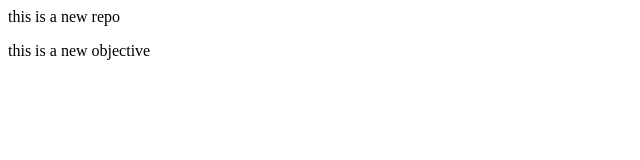
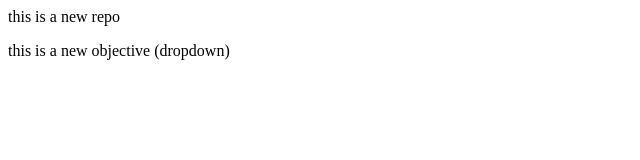
Before and after one commit to ShobitPandey/LocalRepo, a plain HTML site: page index.html in a window 1280 px wide. Shown: the full height of the page, 0-640 px from the left. Drawn offline with Linux system fonts and the light colour scheme.

```diff
--- a/index.html
+++ b/index.html
@@ -1,2 +1,2 @@
 <p> this is a new repo </p>
-<p> this is a new objective</p>
+<p> this is a new objective (dropdown)</p>
```
